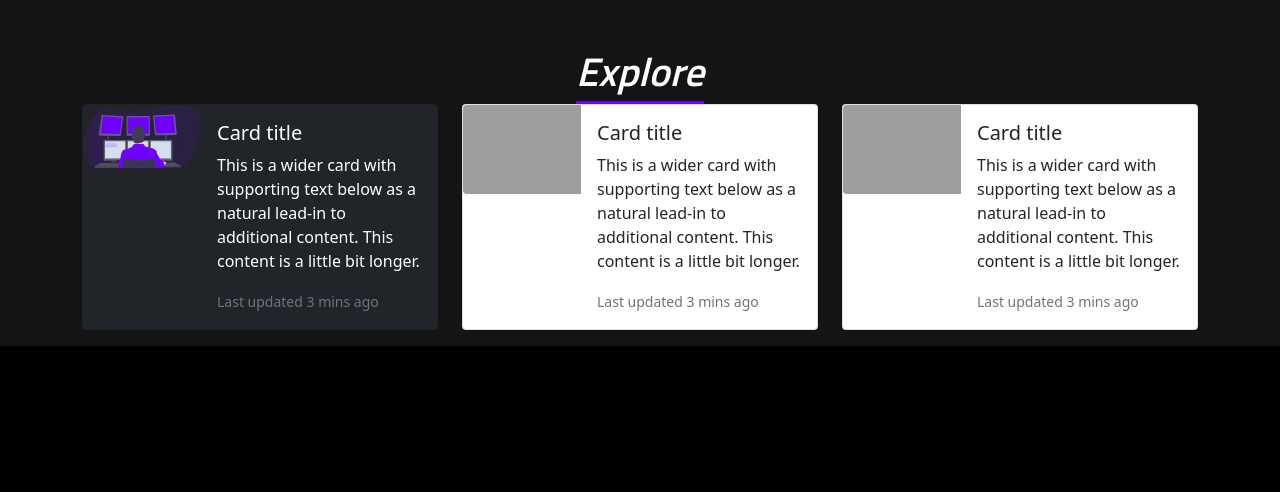
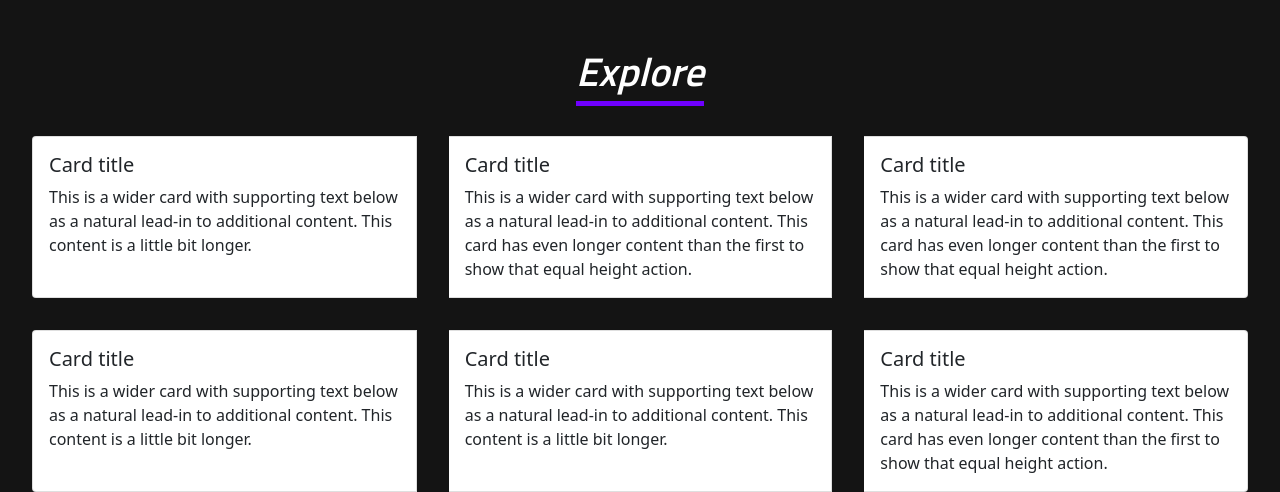
Before and after one commit to sdakhara/PC_BUILDER, a Flask app: page / in a window 1280 px wide. Shown: the part 800-1292 px from the top of the page. Before the commit the page ends 1146 px from the top, so only its background shows below. Run offline with Flask 2, Linux system fonts and the light colour scheme; some libraries are stand-ins or nearby versions; grey boxes are pictures that could not be loaded.

Commit message:
cards done

```diff
--- a/static/User/CSS/style.css
+++ b/static/User/CSS/style.css
@@ -7,28 +7,26 @@
 }
 
 
+/* -----------    Custom Scroll Bar     -----------*/
 
-
-
-
-/* -----------    Custom Scroll Bar     -----------*/
 ::-webkit-scrollbar {
     width: 12px;
     background: #141414;
 }
+
 ::-webkit-scrollbar-thumb {
     /* border-radius: 8px;
   border: 2px solid #6f00ff; */
     border-radius: 8px;
     background: linear-gradient(transparent, #6f00ff);
 }
+
+
 /* -----------    Custom Scroll Bar End     -----------*/
 
 
+/* -----------    Explore Section     -----------*/
 
-
-
-/* -----------    Explore Section     -----------*/
 .Explore-heading {
     color: #fff;
     text-align: center;
@@ -49,14 +47,11 @@
     bottom: -20%;
     transform: translateX(-50%);
 }
+
+
 /* -----------    Explore Section End     -----------*/
 
-
-
-
-
-
-.active::after{
+.active::after {
     height: 5px;
     content: "";
     position: absolute;
@@ -137,8 +132,7 @@ nav .navbar-toggler {
 
 nav .navbar-toggler {
     border: 2px solid #6f00ff !important;
-  box-shadow: 0 0 0.2rem #fff, 0 0 0.2rem #fff, 0 0 1rem #6f00ff,
-    0 0 0.4rem #6f00ff, 0 0 0.4rem #6f00ff;
+    box-shadow: 0 0 0.2rem #fff, 0 0 0.2rem #fff, 0 0 1rem #6f00ff, 0 0 0.4rem #6f00ff, 0 0 0.4rem #6f00ff;
 }
 
 .top-content {
@@ -178,7 +172,6 @@ nav .navbar-toggler {
     text-align: center;
 }
 
-
 .main-page video {
     z-index: 000;
     position: absolute;
@@ -189,19 +182,12 @@ nav .navbar-toggler {
     object-fit: cover;
 }
 
-
-.Explore_photo_1 {
-  width: 100%;
+.card {
+    margin: 2rem;
 }
 
 
-
-
 /* -----------      Animations      -----------*/
-
-
-
-
 
 
 /* -----------      Media Query      -----------*/
@@ -211,7 +197,6 @@ nav .navbar-toggler {
         margin-top: 10px;
         text-align: center;
     }
-
     .nav-list::before {
         height: 5px;
         content: "";
@@ -220,24 +205,19 @@ nav .navbar-toggler {
         bottom: 1%;
         transform: translate(-50%, -50%);
     }
-
     .nav-list:hover::before {
         width: 20%;
     }
-
     .nav-container li:last-child {
         position: static;
     }
-
     nav .container-fluid {
         background: rgba(0, 0, 0, 0.9);
     }
-
     .navbar-nav {
         height: 40rem;
     }
-
-  .active::after{
+    .active::after {
         height: 5px;
         content: "";
         position: absolute;
--- a/templates/User/index.html
+++ b/templates/User/index.html
@@ -39,7 +39,7 @@
                     </li>
 
                     <li class="nav-item nav-list">
-                <button class="btn btn-outline-pcb sign-up"  type="submit">Sign-Up</button>
+                        <button class="btn btn-outline-pcb sign-up" type="submit">Sign-Up</button>
                         <button class="btn btn-outline-pcb log-in" type="submit">Log-In</button>
                     </li>
                 </ul>
@@ -53,8 +53,8 @@
         <div class="top-content ml3">
             <h1>WELCOME TO PC BUILDER</h1>
             <p>BUILD YOUR DREAM PC NOW</p>
-          <button class="btn btn-outline-pcb sign-up"  type="submit">Build Now</button>
-          <button class="btn btn-outline-pcb sign-up"  type="submit">Explore</button>
+            <button class="btn btn-outline-pcb sign-up" type="submit">Build Now</button>
+            <button class="btn btn-outline-pcb sign-up" type="submit">Explore</button>
         </div>
     </section>
 
@@ -65,66 +65,48 @@
             <h1 class="Explore-heading">Explore</h1>
         </div>
 
-          <div class="Explore-cards">
-            <div class="container">
-              <div class="row">
-                <div class="col">
-                  <div class="card text-white bg-dark mb-3" style="max-width: 540px;">
-                  <div class="row g-0">
-
-                          <div class="col-md-4">
-                            <img src="/static/User/IMG/build-pc.svg" class="img-fluid mx-auto align-middle" alt="...">
-                          </div>
-
-                          <div class="col-md-8">
+        <div class="card-group">
+            <div class="card">
                 <div class="card-body">
                     <h5 class="card-title">Card title</h5>
                     <p class="card-text">This is a wider card with supporting text below as a natural lead-in to additional content. This content is a little bit longer.</p>
-                              <p class="card-text"><small class="text-muted">Last updated 3 mins ago</small></p>
                 </div>
             </div>
 
+            <div class="card">
+                <div class="card-body">
+                    <h5 class="card-titl/e">Card title</h5>
+                    <p class="card-text">This is a wider card with supporting text below as a natural lead-in to additional content. This card has even longer content than the first to show that equal height action.</p>
+                </div>
+            </div>
+
+            <div class="card">
+                <div class="card-body">
+                    <h5 class="card-titl/e">Card title</h5>
+                    <p class="card-text">This is a wider card with supporting text below as a natural lead-in to additional content. This card has even longer content than the first to show that equal height action.</p>
                 </div>
             </div>
         </div>
-                <div class="col">
-                  <div class="card mb-3" style="max-width: 540px;">
-                  <div class="row g-0">
 
-                          <div class="col-md-4">
-                            <img src="..." class="img-fluid rounded-start" alt="...">
-                          </div>
-
-                          <div class="col-md-8">
+        <div class="card-group">
+            <div class="card">
                 <div class="card-body">
                     <h5 class="card-title">Card title</h5>
                     <p class="card-text">This is a wider card with supporting text below as a natural lead-in to additional content. This content is a little bit longer.</p>
-                              <p class="card-text"><small class="text-muted">Last updated 3 mins ago</small></p>
                 </div>
             </div>
 
-                        </div>
-                      </div>
-                </div>
-                <div class="col">
-                  <div class="card mb-3" style="max-width: 540px;">
-                    <div class="row g-0">
-
-                            <div class="col-md-4">
-                              <img src="..." class="img-fluid rounded-start" alt="...">
-                            </div>
-
-                            <div class="col-md-8">
+            <div class="card">
                 <div class="card-body">
                     <h5 class="card-title">Card title</h5>
                     <p class="card-text">This is a wider card with supporting text below as a natural lead-in to additional content. This content is a little bit longer.</p>
-                                <p class="card-text"><small class="text-muted">Last updated 3 mins ago</small></p>
                 </div>
             </div>
 
-                          </div>
-                        </div>
-                </div>
+            <div class="card">
+                <div class="card-body">
+                    <h5 class="card-titl/e">Card title</h5>
+                    <p class="card-text">This is a wider card with supporting text below as a natural lead-in to additional content. This card has even longer content than the first to show that equal height action.</p>
                 </div>
             </div>
         </div>
```
Lines whose indentation alone changed are shown as unchanged.
